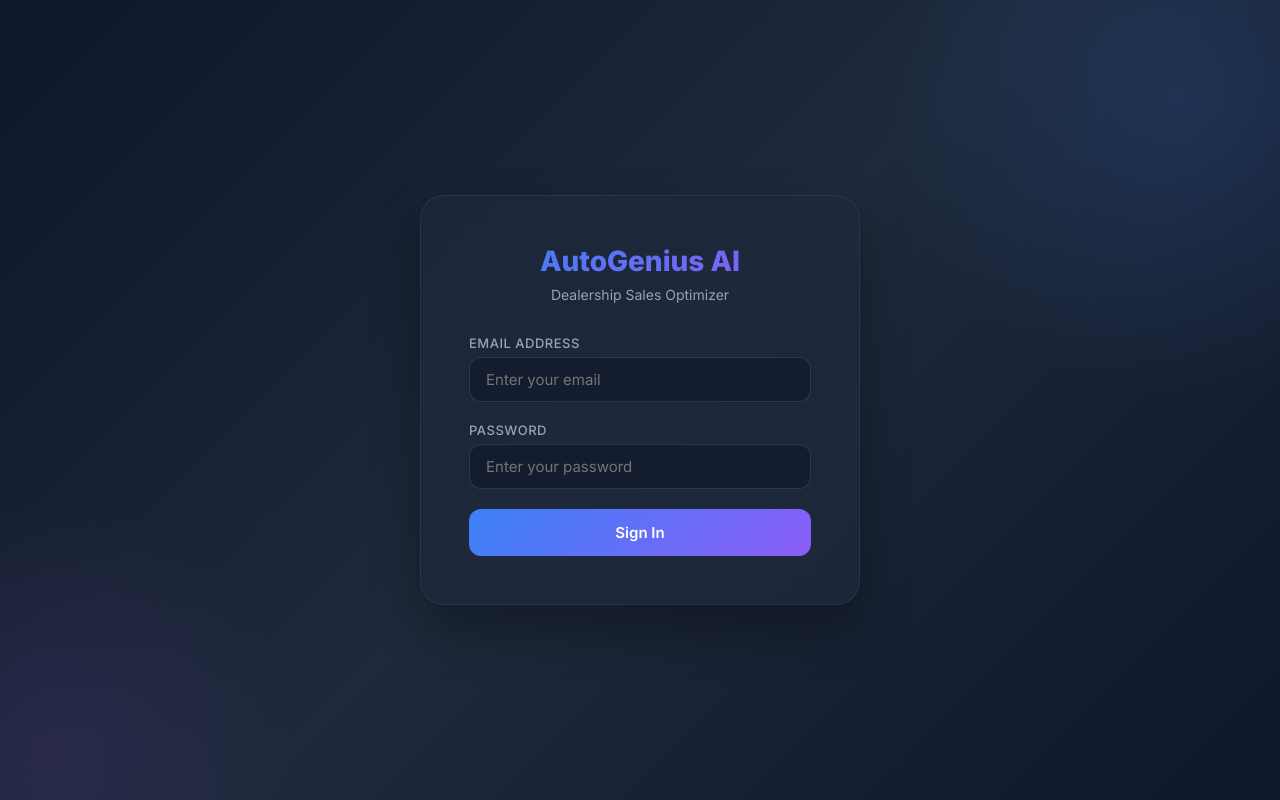
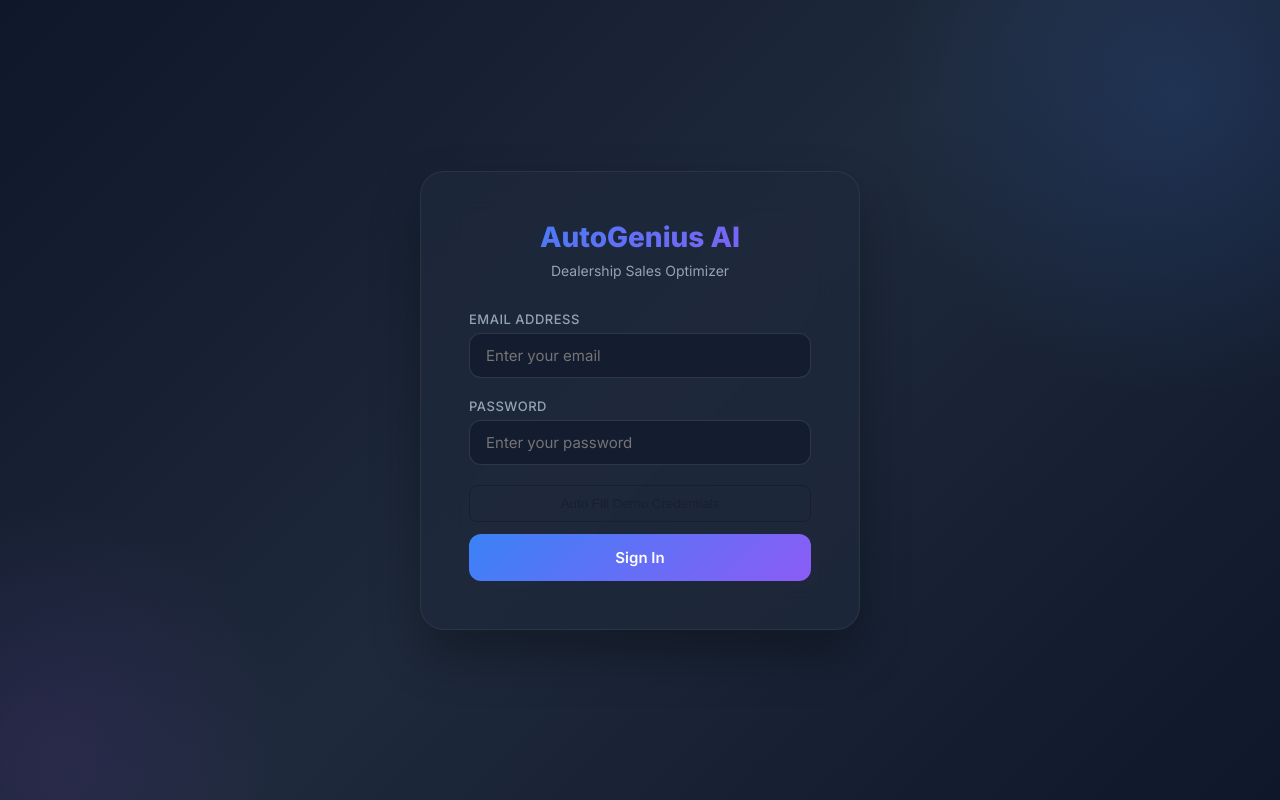
Before and after one commit to eakarsu/AICarDealershipSalesOptimizer, a React (Create React App) app in the folder frontend/: page / in a window 1280 px wide. Built offline with nearby package versions, Linux system fonts and the light colour scheme; no server answers; the HTML template or start-up script is replaced by a standard one.

Commit message:
Add secure demo credential autofill

```diff
--- a/frontend/src/components/Login.js
+++ b/frontend/src/components/Login.js
@@ -52,6 +52,15 @@
               required
             />
           </div>
+          <button
+            type="button"
+            onClick={() => { setEmail(process.env.REACT_APP_DEMO_EMAIL || ''); setPassword(process.env.REACT_APP_DEMO_PASSWORD || ''); }}
+            disabled={!process.env.REACT_APP_DEMO_EMAIL || !process.env.REACT_APP_DEMO_PASSWORD}
+            aria-label="Auto Fill Demo Credentials"
+            style={{ width: '100%', marginBottom: '12px', padding: '10px 14px', borderRadius: '8px', border: '1px solid currentColor', background: 'transparent', cursor: 'pointer' }}
+          >
+            Auto Fill Demo Credentials
+          </button>
           <button type="submit" className="btn-primary" disabled={loading}>
             {loading ? 'Signing in...' : 'Sign In'}
           </button>
```
Also changed, not shown: 1 other file (tests, documents, lock files or other folders).
